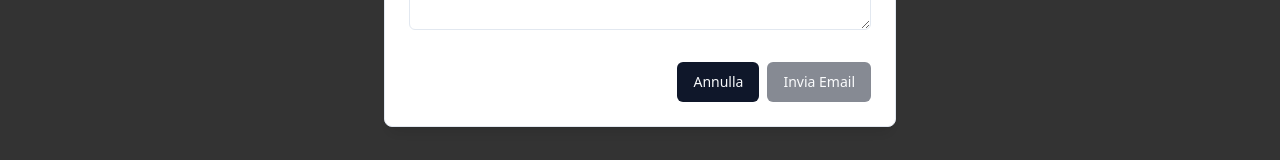
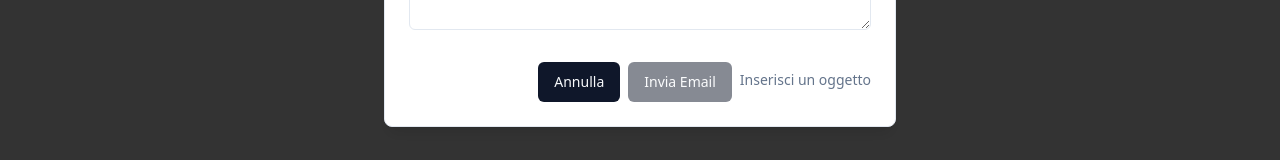
Before and after one commit to andreaessedj/listanascita, a React (Vite) app: page /admin in a window 1280 px wide. Both pictures are taken after a click on the button "Invia Email Singola". Shown: the part 579-739 px from the top of the page. Built offline with nearby package versions, Linux system fonts and the light colour scheme; no server answers; the database is empty.

Commit message:
Add files via upload

```diff
--- a/src/components/admin/SingleEmailModal.tsx
+++ b/src/components/admin/SingleEmailModal.tsx
@@ -1,4 +1,4 @@
-import { useMemo, useState } from "react";
+import { useMemo, useState, useEffect } from "react";
 import {
   Dialog, DialogContent, DialogHeader, DialogTitle, DialogDescription, DialogFooter, DialogClose,
 } from "@/components/ui/dialog";
@@ -41,13 +41,28 @@ export default function SingleEmailModal({
     });
   }, [recipients]);
 
+  useEffect(() => {
+    if (!useCustom && !selectedEmail && uniqueRecipients.length > 0) {
+      setSelectedEmail(uniqueRecipients[0].email);
+    }
+  }, [useCustom, selectedEmail, uniqueRecipients]);
+
+
   const emailToSend = useCustom ? customEmail.trim() : selectedEmail.trim();
 
-  const canSend =
-    !!subject.trim() &&
-    !!body.trim() &&
-    !!emailToSend &&
-    /^[^\\s@]+@[^\\s@]+\\.[^\\s@]+$/.test(emailToSend);
+  const emailRegex = /^[^\s@]+@[^\s@]+\.[^\s@]{2,}$/i;
+
+  const disabledReason = !subject.trim()
+    ? "Inserisci un oggetto"
+    : !body.trim()
+      ? "Inserisci un testo"
+      : !emailToSend
+        ? "Seleziona o inserisci un'email"
+        : !emailRegex.test(emailToSend)
+          ? "Email non valida"
+          : null;
+
+  const canSend = !isLoading && !disabledReason;
 
   const handleSubmit = async () => {
     await onSend({ subject: subject.trim(), body: body.trim(), recipients: [emailToSend] });
@@ -133,13 +148,16 @@ export default function SingleEmailModal({
           <DialogClose asChild>
             <Button >Annulla</Button>
           </DialogClose>
-          <Button onClick={handleSubmit} disabled={isLoading || !canSend}>
+          <Button onClick={handleSubmit} disabled={!canSend}>
             {isLoading ? "Invio…" : (
               <>
                 Invia Email
               </>
             )}
           </Button>
+          {disabledReason && (
+            <p className="text-sm text-muted-foreground mt-2">{disabledReason}</p>
+          )}
         </DialogFooter>
       </DialogContent>
     </Dialog>
```
